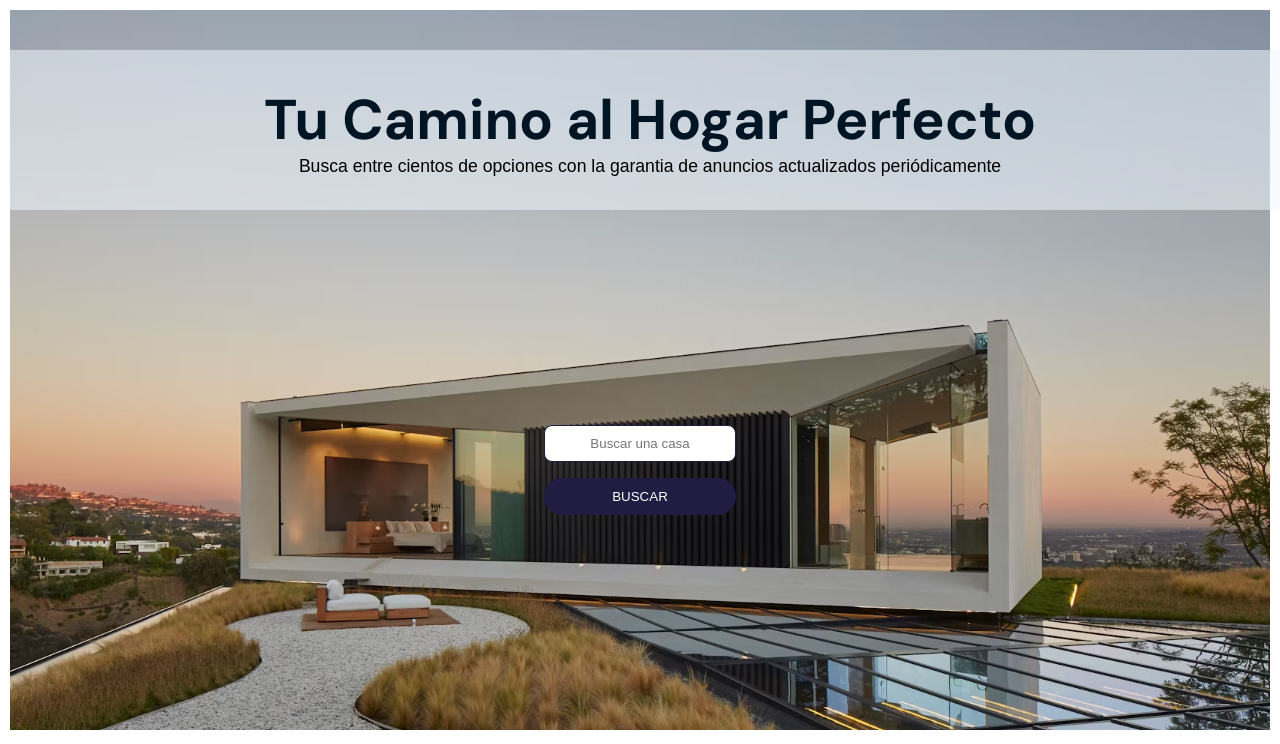
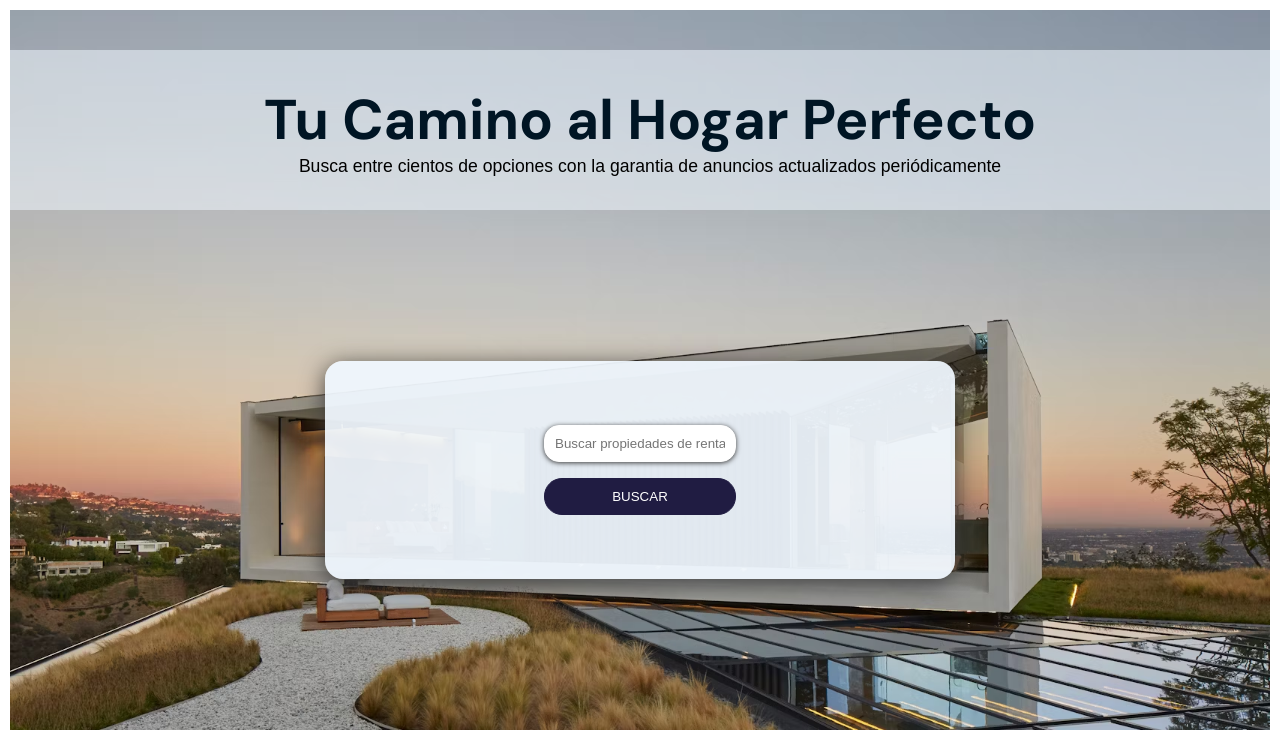
Before and after one commit to eandreschavezb/Real-State-Listings-Angular-Application, an Angular app: page / in a window 1280 px wide. Shown: the top 744 px of the page. Built offline with nearby package versions, Linux system fonts and the light colour scheme; data requests are answered from the project's data file.

Commit message:
before filtering method

```diff
--- a/src/app/home/home.component.css
+++ b/src/app/home/home.component.css
@@ -8,6 +8,23 @@ form {
   align-items: center;
 /*   background-color: #555; */
 
+}
+
+.input-containers {
+  flex: 1;
+  width: 100%;
+  display: flex;
+  flex-direction: column;
+  justify-content: center;
+  align-items: center;
+}
+
+.input-card {
+  width: 50%;
+  background-color: rgba(240, 248, 255, 0.932);
+  box-shadow: 0px 5px 25px var(--shadow-color);
+  padding: 5vw;
+  border-radius: 18px;
 }
 
 .hero-bg {
@@ -37,13 +54,7 @@ h2 {
   flex-direction: column;
 }
 
-.input-containers {
-  flex: 1;
-  width: 100%;
-  display: flex;
-  flex-direction: column;
-  justify-content: center;
-}
+
 
 header {
   display: block;
@@ -58,9 +69,10 @@ header {
 
 input[type="text"] {
   text-align: center;
-  border: solid 1px var(--primary-color);
+  border: solid 1px white;
+  box-shadow: 0px 1px 5px var(--shadow-color);
   padding: 10px;
-  border-radius: 8px;
+  border-radius: 15px;
   margin-inline: 0 !important;
   display: inline-block;
   width: 15vw;
--- a/src/app/home/home.component.ts
+++ b/src/app/home/home.component.ts
@@ -17,10 +17,12 @@ import { HousingService } from '../housing.service';
     <h2>Busca entre cientos de opciones con la garantia de anuncios actualizados periódicamente</h2>
     </header>
     <div class="input-containers">
+      <div class="input-card">
         <form>
-          <input type="text" placeholder="Buscar una casa">
+          <input type="text" placeholder="Buscar propiedades de renta">
           <button class="primary" type="button">BUSCAR</button>
         </form>
+      </div>
     </div>
   </section>
   <section class="results">
--- a/src/styles.css
+++ b/src/styles.css
@@ -12,7 +12,7 @@
     --primary-color: #201C42;
     --secondary-color: #494949;
     --accent-color: #e8e7fa;
-    --shadow-color: #E8E8E8;
+    --shadow-color: #3b3b3b;
   }
 
   button.primary {
```
